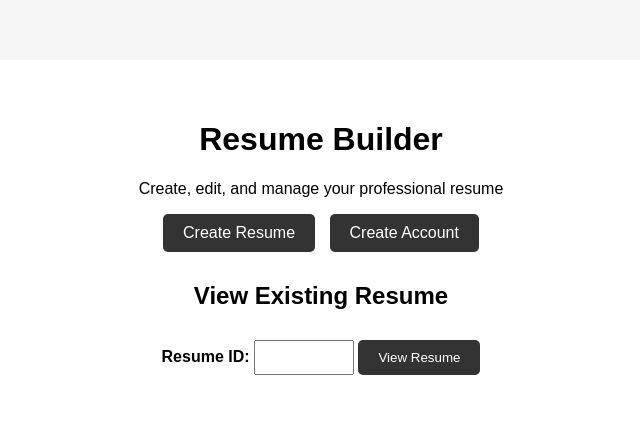
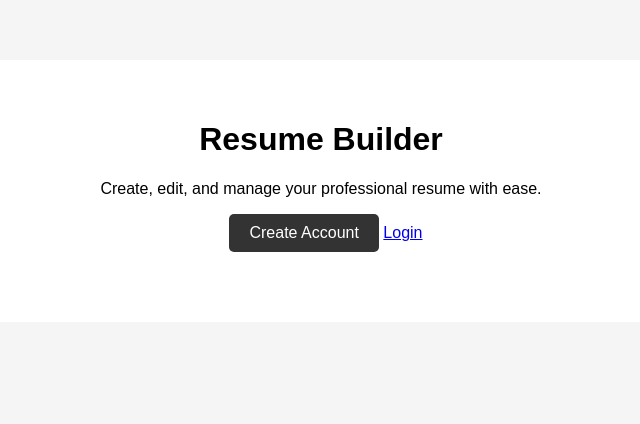
Before and after one commit to Cherry-tech14/resume_builder, a Flask app: page / in a window 1280 px wide. Shown: the top 424 px of the page, without its empty margins (319-959 px from the left). Run offline with Flask 3, Linux system fonts and the light colour scheme.

Commit message:
updating login page

```diff
--- a/app.py
+++ b/app.py
@@ -1,6 +1,6 @@
-from flask import Flask, render_template, request, redirect
+from flask import Flask, render_template, request, redirect, session
 from weasyprint import HTML
-from werkzeug.security import generate_password_hash
+from werkzeug.security import generate_password_hash, check_password_hash
 
 from database import (
     get_complete_resume,
@@ -31,6 +31,7 @@ from database import (
 
 
 app = Flask(__name__)
+app.secret_key = "your-secret-key"
 
 
 @app.route("/")
@@ -40,6 +41,8 @@ def home():
 
 @app.route("/create", methods=["GET", "POST"])
 def create_resume():
+    if "user_id" not in session:
+        return redirect("/login")
 
     if request.method == "POST":
         name = request.form["name"]
@@ -113,7 +116,8 @@ def create_resume():
             phone_number,
             location,
             summary,
-            template
+            template,
+            session["user_id"]
         )
 
 
@@ -343,8 +347,43 @@ def register():
 
     return render_template("register.html")
 
+
+@app.route("/login", methods=["GET", "POST"])
+def login():
+    if request.method == "POST":
+        username = request.form["username"].strip()
+        password = request.form["password"]
+
+        user = get_user_by_username(username)
+
+        if user and check_password_hash(user[2], password):
+            session["user_id"] = user[0]
+            session["username"] = user[1]
+
+            return redirect("/dashboard")
+
+        return render_template(
+            "login.html",
+            error="Invalid username or password."
+        )
+
+    return render_template("login.html")
+
+
+@app.route("/dashboard")
+def dashboard():
+    if "user_id" not in session:
+        return redirect("/login")
+
+    return render_template(
+        "dashboard.html",
+        username=session["username"]
+    )
+
 @app.route("/resume/<resume_id>")
 def view_resume(resume_id):
+    if "user_id" not in session:
+        return redirect("/login")
 
     resume = get_complete_resume(int(resume_id))
 
@@ -364,6 +403,8 @@ def view_resume(resume_id):
 
 @app.route("/resume/<resume_id>/pdf")
 def download_pdf(resume_id):
+    if "user_id" not in session:
+        return redirect("/login")
     resume = get_complete_resume(int(resume_id))
 
     if resume is None:
@@ -400,6 +441,8 @@ def find_resume():
 
 @app.route("/edit/<resume_id>", methods=["GET", "POST"])
 def edit_resume(resume_id):
+    if "user_id" not in session:
+        return redirect("/login")
 
     resume = get_complete_resume(int(resume_id))
 
--- a/templates/index.html
+++ b/templates/index.html
@@ -2,7 +2,6 @@
 <html>
 <head>
     <title>Resume Builder</title>
-
     <link
         rel="stylesheet"
         href="{{ url_for('static', filename='style.css') }}"
@@ -12,22 +11,20 @@
 <body>
     <div class="home-container">
         <h1>Resume Builder</h1>
-        <p>Create, edit, and manage your professional resume</p>
+
+        <p>
+            Create, edit, and manage your professional resume with ease.
+        </p>
 
         <div class="home-actions">
-             <a href="/create" class="create-resume-link">Create Resume</a>
-             <a href="/register" class="register-link">Create Account</a>
+            <a href="/register" class="register-link">
+                Create Account
+            </a>
 
+            <a href="/login" class="login-link">
+                Login
+            </a>
+        </div>
     </div>
-
-    <h2>View Existing Resume</h2>
-
-<form action="/resume" method="GET">
-    <label for="resume_id">Resume ID:</label>
-    <input type="number" id="resume_id" name="resume_id" required>
-
-    <button type="submit">View Resume</button>
-</form>
-
 </body>
 </html>
```
Also changed, not shown: templates/dashboard.html (added, +23 -0 lines), templates/login.html (added, +45 -0 lines), resume.db.
